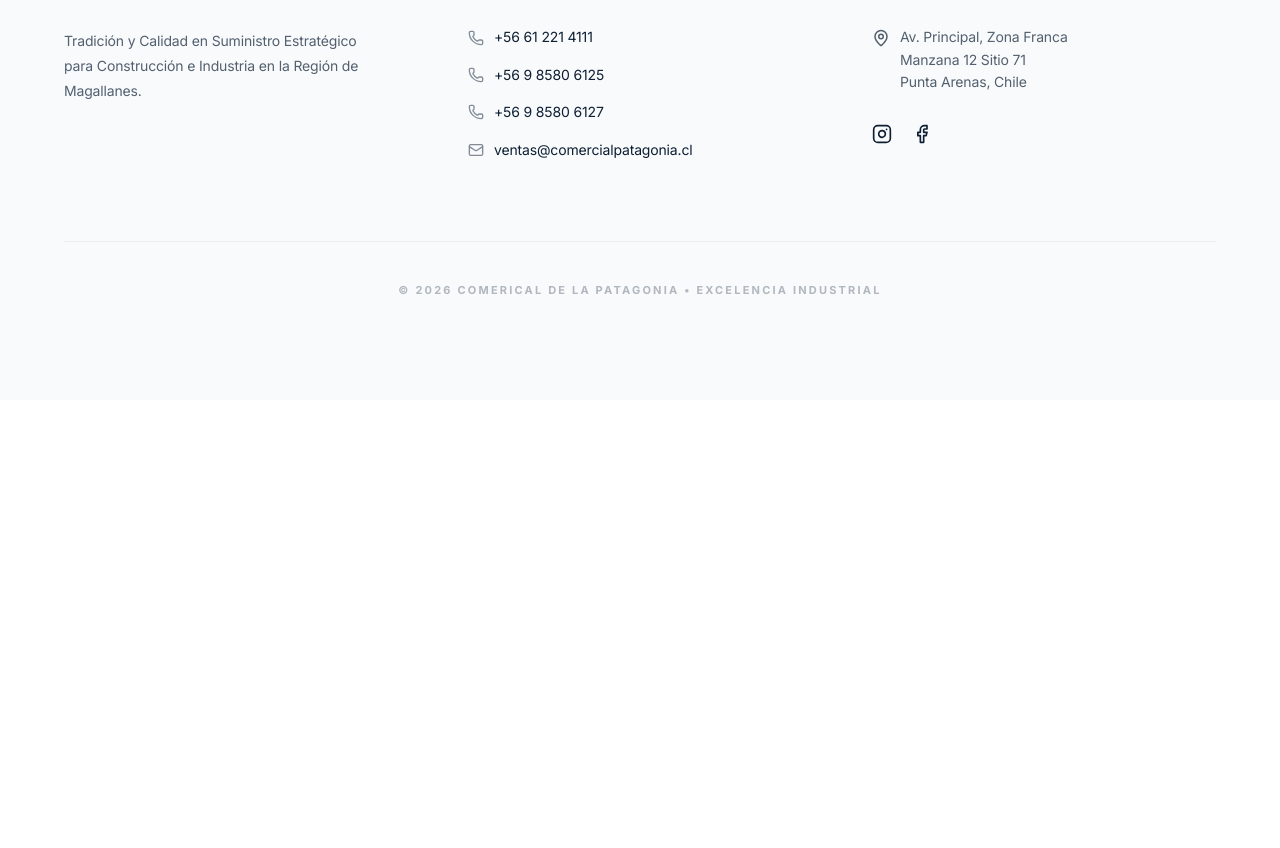
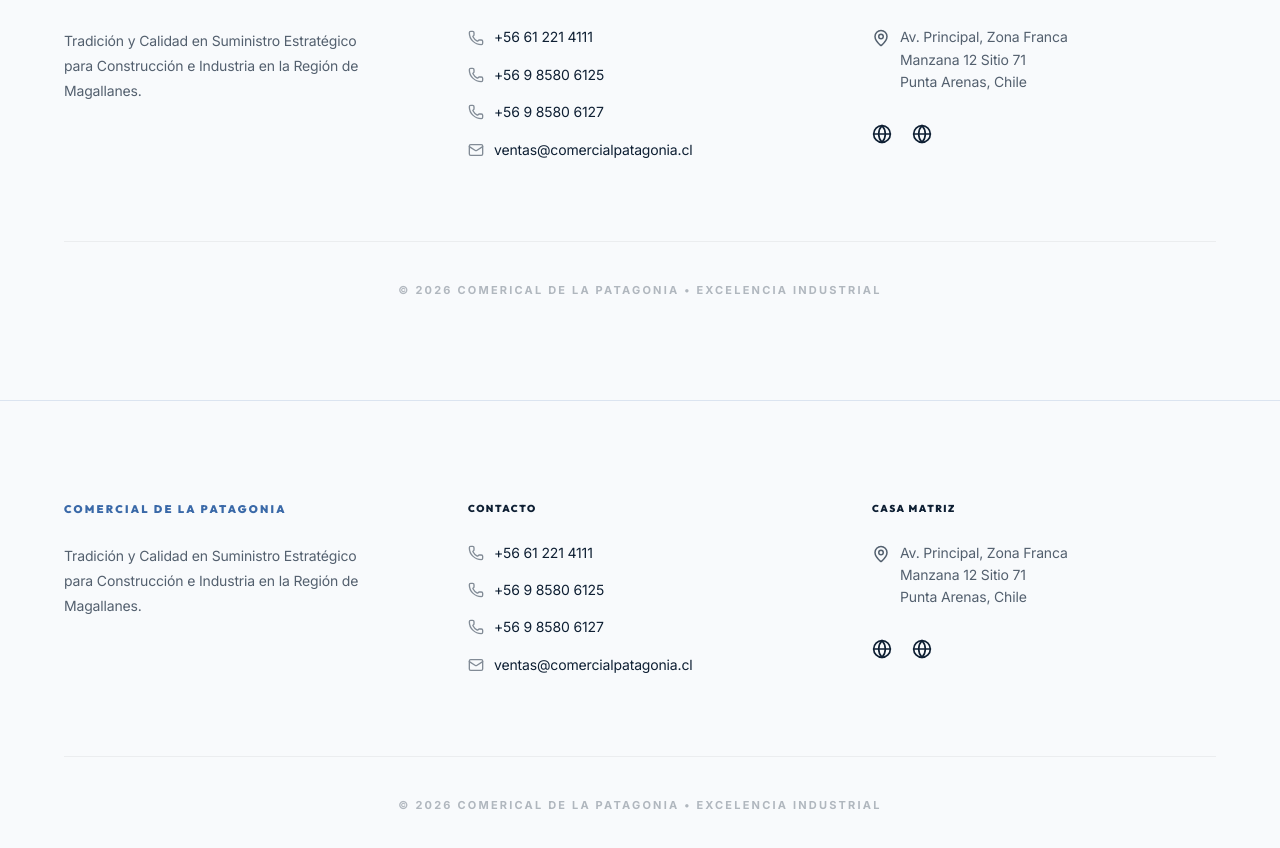
Before and after one commit to fhranco/comercial-patagonia, a Next.js app: page /historial in a window 1280 px wide. Shown: the part 1026-1874 px from the top of the page. Before the commit the page ends 1426 px from the top, so only its background shows below. Built offline with nearby package versions, Linux system fonts and the light colour scheme.

Commit message:
fix: final build-stable version with corrected paths and universal icons

```diff
--- a/src/app/(shop)/calculadora/page.tsx
+++ b/src/app/(shop)/calculadora/page.tsx
@@ -2,7 +2,7 @@
 
 import React, { useState, useEffect } from 'react';
 import Navigation from '@/components/layout/Navigation';
-import Footer from '@/components/layout/Footer';
+import Footer from '@/components/layout/FinalOfficialFooter';
 import '@/engineering/engineering.css';
 import Header from '@/engineering/components/Header';
 import MaterialSelector from '@/engineering/components/MaterialSelector';
--- a/src/app/(shop)/historial/page.tsx
+++ b/src/app/(shop)/historial/page.tsx
@@ -6,7 +6,7 @@ import { motion } from "framer-motion";
 import { ChevronLeft, Inbox, Clock, Download, ExternalLink, Trash2 } from "lucide-react";
 import Link from "next/link";
 import Navigation from "@/components/layout/Navigation";
-import Footer from "@/components/layout/Footer";
+import Footer from "@/components/layout/FinalOfficialFooter";
 
 export default function HistorialPage() {
   const { quoteHistory, addToCart } = useCart();
--- a/src/app/(shop)/shop/[id]/page.tsx
+++ b/src/app/(shop)/shop/[id]/page.tsx
@@ -2,7 +2,7 @@ import React from "react";
 import { Product } from "@/types/woocommerce";
 import { MOCK_PRODUCTS } from "@/lib/mock-products";
 import Navigation from "@/components/layout/Navigation";
-import Footer from "@/components/layout/Footer";
+import Footer from "@/components/layout/FinalOfficialFooter";
 import ProductDetailClient from "./ProductDetailClient";
 
 // 🏎️ NITRO PRODUCT FETCH
--- a/src/components/layout/FinalOfficialFooter.tsx
+++ b/src/components/layout/FinalOfficialFooter.tsx
@@ -1,7 +1,7 @@
 "use client";
 
 import React from "react";
-import { Instagram, Facebook, Mail, MapPin, Phone } from "lucide-react";
+import { Mail, MapPin, Phone, Globe } from "lucide-react";
 
 export default function Footer() {
   const currentYear = new Date().getFullYear();
@@ -56,8 +56,8 @@ export default function Footer() {
                     Punta Arenas, Chile
                 </p>
                 <div style={{ display: 'flex', gap: '20px', marginTop: '30px' }}>
-                    <a href="https://www.instagram.com/comercialdelapatagonia/" target="_blank" rel="noopener noreferrer" style={{ color: 'inherit' }} className="hover:text-[var(--primary-gold)] transition-colors"><Instagram size={20} /></a>
-                    <a href="https://www.facebook.com/comercialdelapatagonia?locale=es_LA" target="_blank" rel="noopener noreferrer" style={{ color: 'inherit' }} className="hover:text-[var(--primary-gold)] transition-colors"><Facebook size={20} /></a>
+                    <a href="https://www.instagram.com/comercialdelapatagonia/" target="_blank" rel="noopener noreferrer" style={{ color: 'inherit' }} className="hover:text-[var(--primary-gold)] transition-colors"><Globe size={20} /></a>
+                    <a href="https://www.facebook.com/comercialdelapatagonia?locale=es_LA" target="_blank" rel="noopener noreferrer" style={{ color: 'inherit' }} className="hover:text-[var(--primary-gold)] transition-colors"><Globe size={20} /></a>
                 </div>
             </div>
 
--- a/src/components/shop/ShopContainer.tsx
+++ b/src/components/shop/ShopContainer.tsx
@@ -13,7 +13,7 @@ import ProductCard from "@/components/shop/ProductCard";
 import ProductQuickView from "@/components/shop/ProductQuickView";
 import BentoFilters from "@/components/shop/BentoFilters";
 import SpotlightSearch from "@/components/shop/SpotlightSearch";
-import Footer from "@/components/layout/Footer";
+import Footer from "@/components/layout/FinalOfficialFooter";
 import { Product } from "@/types/woocommerce";
 
 interface ShopContainerProps {
```
